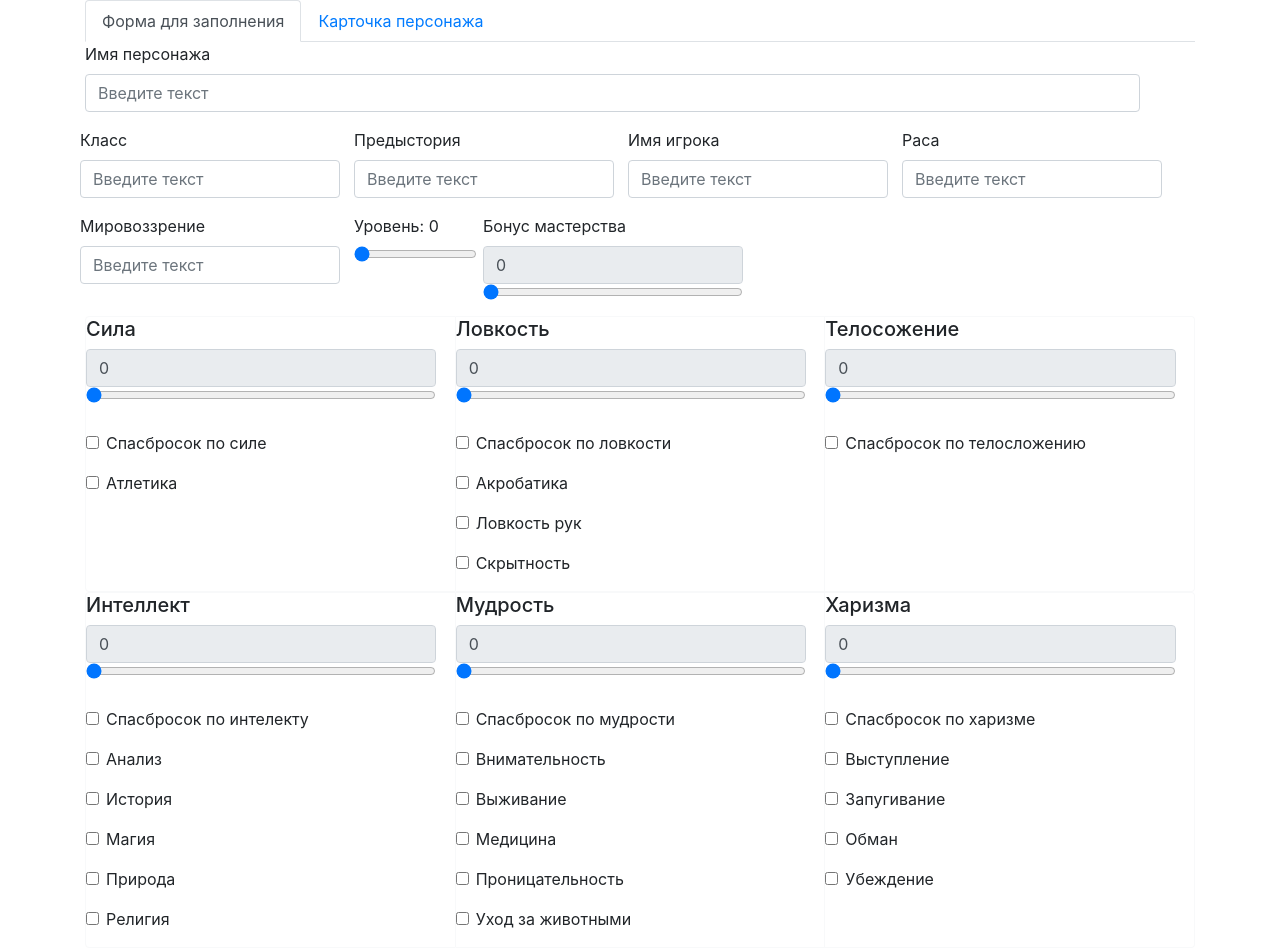
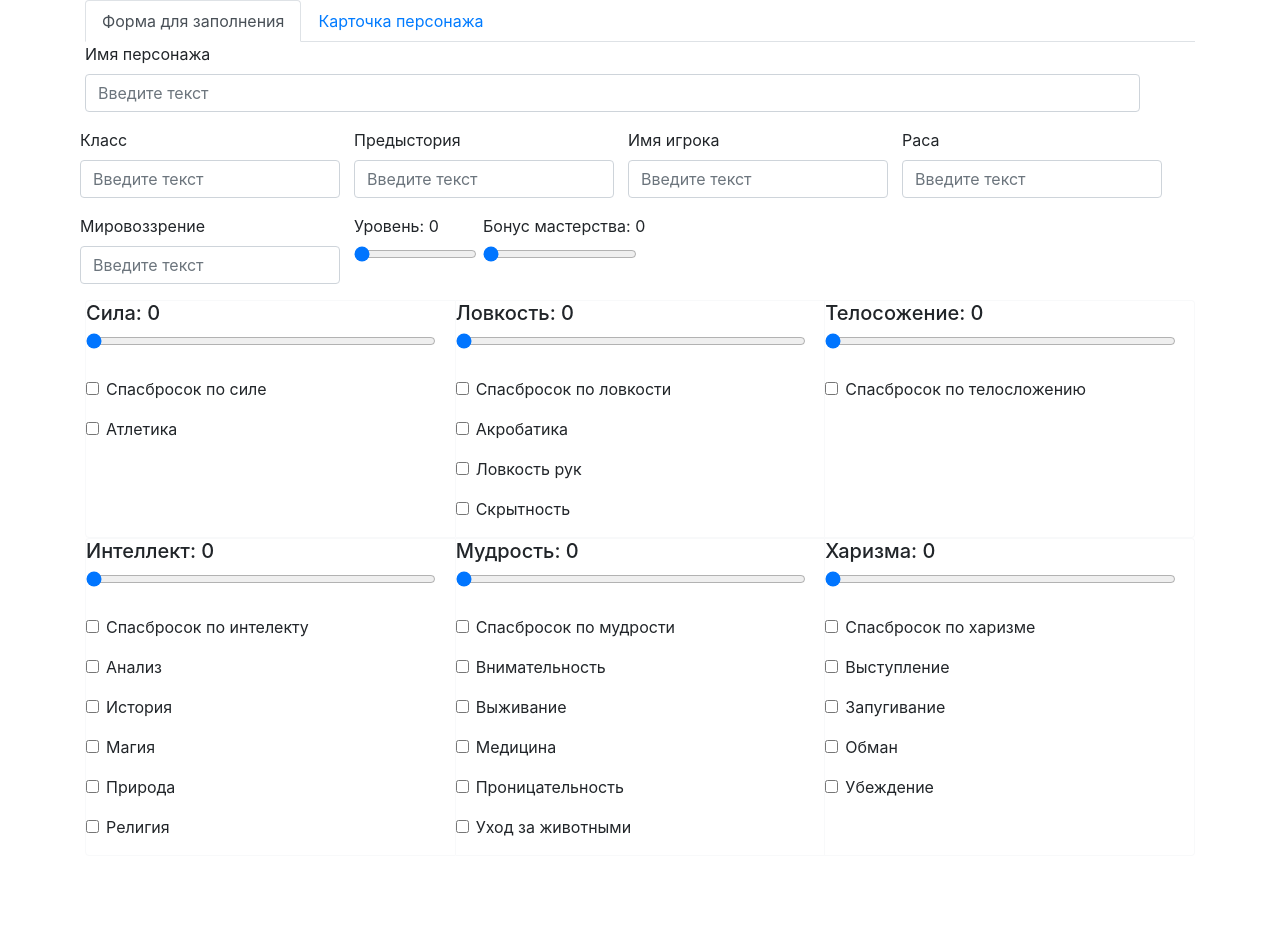
Before and after one commit to dashastik/dnd, a React (Create React App) app: page / in a window 1280 px wide. After the commit the page ends 856 px from the top, so only its background shows below. Built offline with nearby package versions, Linux system fonts and the light colour scheme.

Commit message:
Form.Control with type="number" deleted

```diff
--- a/src/InputNumber.js
+++ b/src/InputNumber.js
@@ -13,16 +13,7 @@ class InputNumber extends Component {
     render() {
         return (
             <Form.Group>
-                <Form.Label>{this.props.label}</Form.Label>
-                <Form.Control
-                    style={{ width: '95%' }}
-                    type="number"
-                    min="0"
-                    placeholder="Введите число"
-                    value={this.props.store[this.props.stateKey]}
-                    // onChange={this.handleChange}
-                    readOnly
-                />
+                <Form.Label>{this.props.label + ": " + this.props.store[this.props.stateKey] }</Form.Label>
                 <Form.Control
                     style={{ width: '95%' }}
                     type="range"
```
